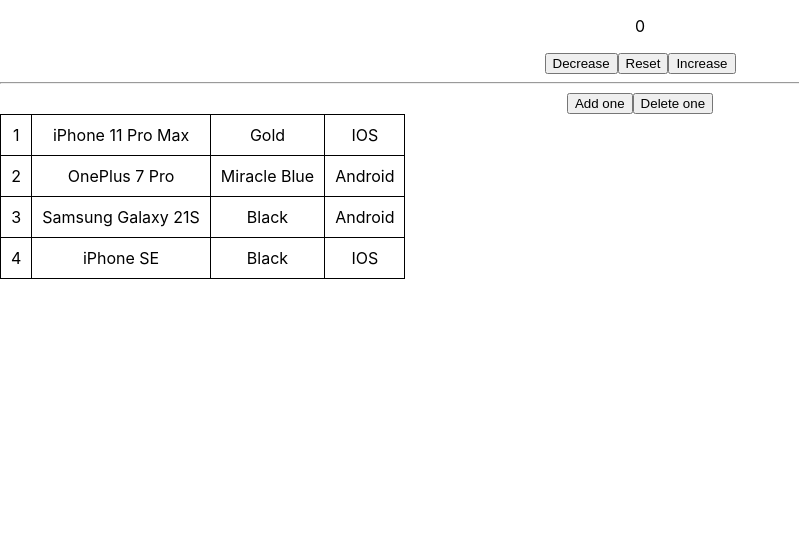
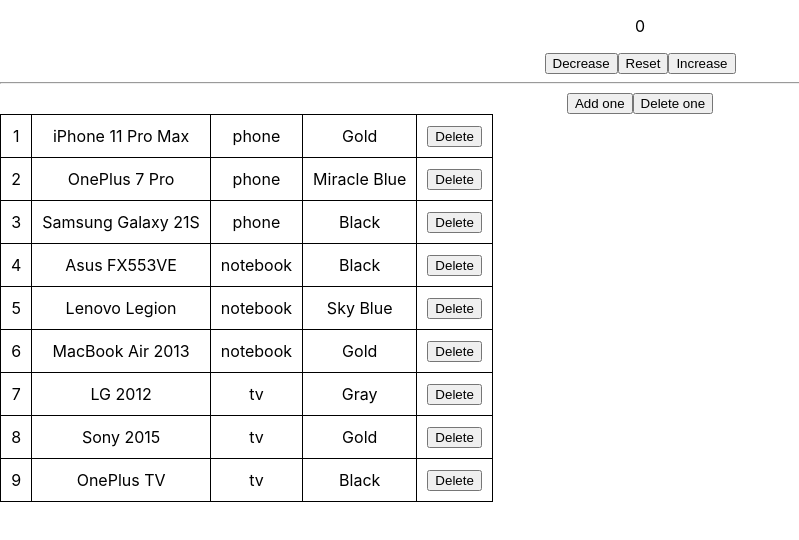
Before and after one commit to Broman3113/FE-JS-Autumn-2, a React (Create React App) app: page / in a window 1280 px wide. Shown: the top 540 px of the page, without its empty margins (0-799 px from the left). Built offline with nearby package versions, Linux system fonts and the light colour scheme.

Commit message:
Add Lesson-2

```diff
--- a/package.json
+++ b/package.json
@@ -9,6 +9,7 @@
     "react": "^17.0.2",
     "react-dom": "^17.0.2",
     "react-scripts": "5.0.0",
+    "uuid": "^8.3.2",
     "web-vitals": "^2.1.4"
   },
   "scripts": {
--- a/src/App.js
+++ b/src/App.js
@@ -1,47 +1,69 @@
 import React, {Component} from "react";
 import './App.css';
-import Phone from "./Phone/Phone";
+import ProductList from "./ProductList/ProductList";
+
+import {v4 as uuidv4} from 'uuid';
 
 class App extends Component {
     constructor(props) {
         super(props);
+        this.onDeleteProduct = (id) => {
+            this.setState({
+                products: this.state.products.filter(product => product.id !== id)
+            })
+        }
+
         this.state = {
-            counter: 0, phones: [{
-                id: 1, name: 'iPhone 11 Pro Max', color: 'Gold', os: 'IOS',
+            counter: 0,
+            products: [{
+                id: uuidv4(), category: "phone", name: 'iPhone 11 Pro Max', color: 'Gold',
             }, {
-                id: 2, name: 'OnePlus 7 Pro', color: 'Miracle Blue', os: 'Android',
+                id: uuidv4(), category: "phone", name: 'OnePlus 7 Pro', color: 'Miracle Blue',
             }, {
-                id: 3, name: 'Samsung Galaxy 21S', color: 'Black', os: 'Android',
+                id: uuidv4(), category: "phone", name: 'Samsung Galaxy 21S', color: 'Black',
             }, {
-                id: 4, name: 'iPhone SE', color: 'Black', os: 'IOS',
+                id: uuidv4(), category: "notebook", name: 'Asus FX553VE', color: 'Black',
+            }, {
+                id: uuidv4(), category: "notebook", name: 'Lenovo Legion', color: 'Sky Blue',
+            }, {
+                id: uuidv4(), category: "notebook", name: 'MacBook Air 2013', color: 'Gold',
+            }, {
+                id: uuidv4(), category: "tv", name: 'LG 2012', color: 'Gray',
+            }, {
+                id: uuidv4(), category: "tv", name: 'Sony 2015', color: 'Gold',
+            }, {
+                id: uuidv4(), category: "tv", name: 'OnePlus TV', color: 'Black',
             }]
         }
     }
 
     render() {
-        return (<div className="App">
+        return (
+            <div className="App">
                 <p>{this.state.counter}</p>
                 <button onClick={() => this.setState({counter: this.state.counter - 1})}>Decrease</button>
                 <button onClick={() => this.setState({counter: 0})}>Reset</button>
                 <button onClick={() => this.setState({counter: this.state.counter + 1})}>Increase</button>
                 <hr/>
                 <button onClick={() => this.setState({
-                phones: [...this.state.phones, {
-                    id: this.state.phones[this.state.phones.length - 1].id + 1,
-                    name: 'iPhone SE',
+                    products: [...this.state.products, {
+                        id: this.state.products[this.state.products.length - 1].id + 1,
+                        category: "tv",
+                        name: 'OnePlus TV',
                         color: 'Black',
-                    os: 'IOS'
                     }]
                 })}>Add one
                 </button>
                 <button
-                onClick={() => this.setState({phones: this.state.phones.slice(0, this.state.phones.length - 1)})}>
+                    onClick={() => this.setState({products: this.state.products.slice(0, this.state.products.length - 1)})}>
                     Delete one
                 </button>
-            <table>
-                {this.state.phones.map(phone => <Phone phone={phone}/>)}
-            </table>
-        </div>);
+                <ProductList
+                    products={this.state.products}
+                    onDeleteProduct={this.onDeleteProduct}
+                />
+            </div>
+        );
     }
 }
 
--- a/src/Phone/Phone.jsx
+++ /dev/null
@@ -1,17 +0,0 @@
-import React, {Component} from 'react'
-import './Phone.module.css'
-
-class Phone extends Component{
-    render() {
-        return (
-            <tr key={this.props.phone.id}>
-                <td>{this.props.phone?.id || " - "}</td>
-                <td>{this.props.phone?.name || " - "}</td>
-                <td>{this.props.phone?.color || " - "}</td>
-                <td>{this.props.phone?.os || " - "}</td>
-            </tr>
-        )
-    }
-}
-
-export default Phone;
--- /dev/null
+++ b/src/ProductList/Product/Product.jsx
@@ -0,0 +1,18 @@
+import React, {Component} from 'react'
+import './Product.module.css'
+
+class Product extends Component {
+    render() {
+        return (
+            <tr>
+                <td>{this.props.index + 1 || " - "}</td>
+                <td>{this.props.product?.name || " - "}</td>
+                <td>{this.props.product?.category || " - "}</td>
+                <td>{this.props.product?.color || " - "}</td>
+                <td><button onClick={() => this.props.onDeleteProduct(this.props.product.id)}>Delete</button></td>
+            </tr>
+        )
+    }
+}
+
+export default Product;
--- /dev/null
+++ b/src/ProductList/ProductList.jsx
@@ -0,0 +1,21 @@
+import React, {Component} from 'react'
+import Product from "./Product/Product";
+
+class ProductList extends Component {
+    render() {
+        return (
+            <table>
+                <tbody>
+                    {this.props.products.map((product, index) => <Product
+                        key={product.id}
+                        product={product}
+                        index={index}
+                        onDeleteProduct={this.props.onDeleteProduct}
+                    />)}
+                </tbody>
+            </table>
+        )
+    }
+}
+
+export default ProductList;
```
Also changed, not shown: src/ProductList/Product/Product.module.css (renamed from src/Phone/Phone.module.css), 1 other file (tests, documents, lock files or other folders). Lines whose indentation alone changed are shown as unchanged.
